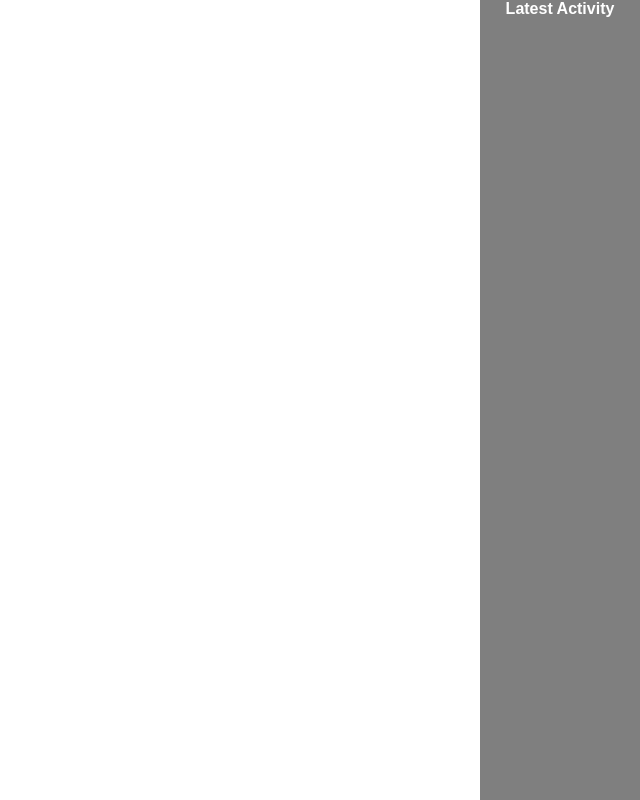
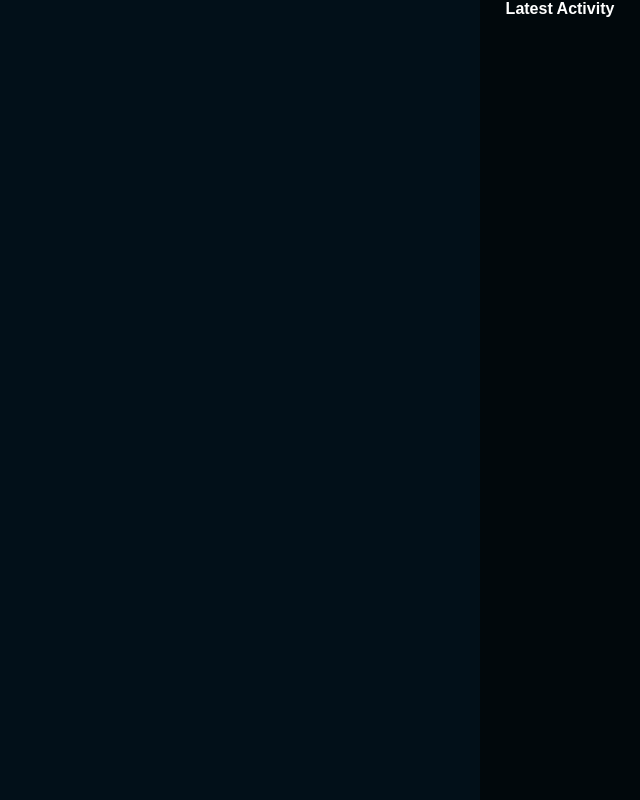
Before and after one commit to BinaryMuse/garden_hose, a website: page public/index.htm in a window 1280 px wide. Shown: the whole page, without its empty margins (640-1280 px from the left). Drawn offline with nearby package versions, Linux system fonts and the light colour scheme.

Commit message:
Make background not so ugly

```diff
--- a/public/index.htm
+++ b/public/index.htm
@@ -11,6 +11,7 @@
       body {
         margin: 0; padding: 0;
         font-family: Arial, sans-serif;
+        background: #021019;
       }
       #list {
         position: absolute;
```
